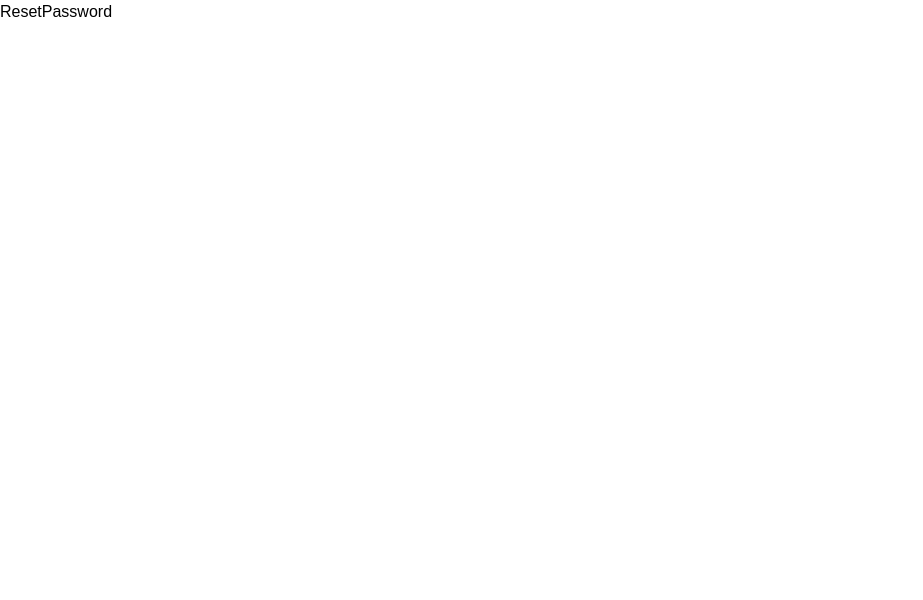
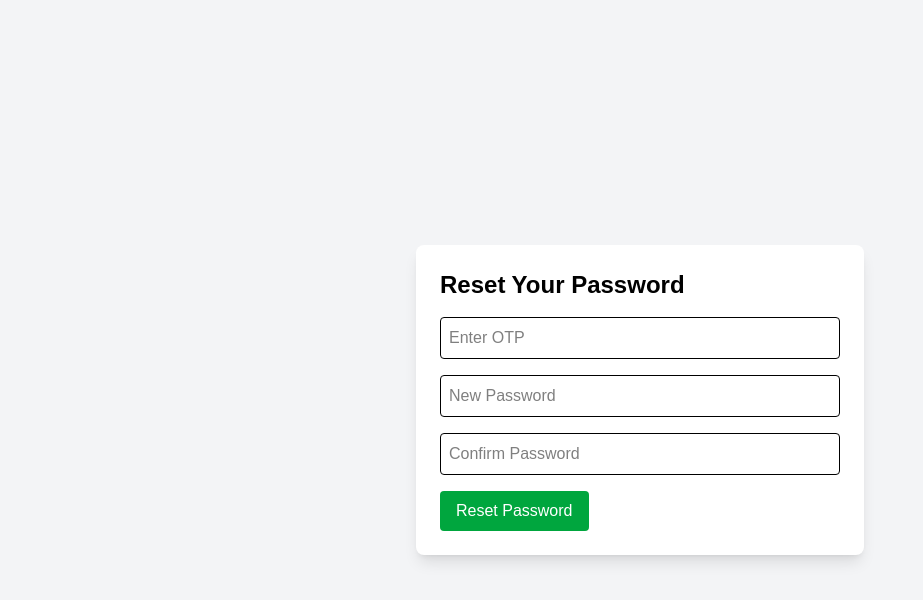
Before and after one commit to Azeebcoder/CollegeManagementFrontend, a React (Vite) app: page /reset-password in a window 1280 px wide. Shown: the top 600 px of the page, without its empty margins (0-923 px from the left). Built offline with nearby package versions, Linux system fonts and the light colour scheme.

Commit message:
added reset password page

```diff
--- a/src/App.jsx
+++ b/src/App.jsx
@@ -8,6 +8,7 @@ import ResetPassword from './pages/ResetPassword.jsx'
 import VerifyOtp from './pages/VerifyOtp.jsx';
 import { ToastContainer } from 'react-toastify';
 import UserDetails from './pages/UserDetails.jsx';
+import ForgetPassword from './pages/ForgetPassword.jsx';
 
 const App = () => {
   return (
@@ -17,6 +18,7 @@ const App = () => {
         <Route path="/login" element={<Login/>} />
         <Route path="/register" element={<SignUp/>} />
         <Route path="/verify-otp" element={<VerifyOtp/>} />
+        <Route path="/forget-password" element={<ForgetPassword/>} />
         <Route path="/reset-password" element={<ResetPassword/>} />
         <Route path="/user/:id" element={<UserDetails/>} />
       </Routes>
--- /dev/null
+++ b/src/pages/ForgetPassword.jsx
@@ -0,0 +1,53 @@
+import React, { useState } from 'react';
+import axios from 'axios';
+import { toast } from 'react-toastify';
+import { useNavigate } from 'react-router-dom';
+
+const backendUrl = import.meta.env.VITE_BACKEND_URL;
+
+const ForgetPassword = () => {
+  const [email, setEmail] = useState('');
+  const navigate = useNavigate();
+  const [loading, setLoading] = useState(false);
+
+  const handleSendOtp = async (e) => {
+    e.preventDefault();
+    if (!email) return toast.error("Please enter your email");
+
+    try {
+      const res = await axios.post(`${backendUrl}/api/auth/reset-otp-send`, { email });
+      if (res.data.success) {
+        toast.success("OTP sent to your email");
+        localStorage.setItem("reset-email", email);
+        navigate("/reset-password");
+      } else {
+        toast.error(res.data.message);
+      }
+    } catch (error) {
+      toast.error("Something went wrong");
+    }
+  };
+
+  return (
+    <div className="min-h-screen flex justify-center items-center bg-gray-100">
+      <div className="bg-white p-6 rounded-lg shadow-lg max-w-md w-full">
+        <h2 className="text-2xl font-bold mb-4">Forgot Password</h2>
+        <form onSubmit={handleSendOtp} className="space-y-4">
+          <input
+            type="email"
+            placeholder="Enter your email"
+            className="w-full p-2 border rounded"
+            value={email}
+            onChange={(e) => setEmail(e.target.value)}
+            required
+          />
+          <button type="submit" className="bg-blue-600 text-white px-4 py-2 rounded hover:bg-blue-700">
+            Send OTP
+          </button>
+        </form>
+      </div>
+    </div>
+  );
+};
+
+export default ForgetPassword;
--- a/src/pages/Login.jsx
+++ b/src/pages/Login.jsx
@@ -1,23 +1,21 @@
 import React, { useEffect, useState } from 'react';
 import axios from 'axios';
 import { Link, useNavigate } from 'react-router-dom';
-
 import { toast } from 'react-toastify';
 
 const backendUrl = import.meta.env.VITE_BACKEND_URL;
 
 const Login = () => {
-
-  const [email,setEmail] = useState('');
-  const [password,setPassword] = useState('');
+  const [email, setEmail] = useState('');
+  const [password, setPassword] = useState('');
   const [showPassword, setShowPassword] = useState(false);
+  const [loading, setLoading] = useState(false); // 👈 Loading state
   const navigate = useNavigate();
-
 
   useEffect(() => {
     const checkAuth = async () => {
       try {
-        const response = await axios.get(`${backendUrl}/api/auth/is-authentacited`,{
+        const response = await axios.get(`${backendUrl}/api/auth/is-authentacited`, {
           withCredentials: true,
         });
         if (response.data.success) {
@@ -27,45 +25,43 @@ const Login = () => {
         console.error('Error checking authentication:', error);
       }
     };
-
     checkAuth();
-  }
-  , [navigate]);
+  }, [navigate]);
 
   const handleLogin = async (e) => {
     e.preventDefault();
-
+    setLoading(true); // 👈 Set loading true on submit
     try {
-      const response = await axios.post(`${backendUrl}/api/auth/login`,{
+      const response = await axios.post(`${backendUrl}/api/auth/login`, {
         email,
         password,
-      },{
+      }, {
         withCredentials: true,
-      })
+      });
+
       const { data } = response;
       if (!data.success) {
-        toast.error(data.message)
+        toast.error(data.message);
+        setLoading(false); // 👈 Stop loading on error
         return;
       }
-      toast.success("Login Successfull ! ")
+
+      toast.success("Login Successful!");
       navigate("/");
+    } catch (err) {
+      console.error(err);
+      toast.error('An error occurred during login.');
+    } finally {
+      setLoading(false); // 👈 Always stop loading
+    }
+  };
 
-
-    }
-    catch (err) {
-      console.error(err);
-      toast.success('An error occurred during login.');
-    }
-
-
-
-  }
   return (
     <div className="min-h-screen bg-gray-100 flex items-center justify-center px-4">
       <div className="max-w-md w-full bg-white p-8 rounded-2xl shadow-lg">
         <h2 className="text-2xl font-bold text-center mb-6 text-gray-800">Welcome Back</h2>
 
-        <form className="space-y-5" onSubmit={(e)=>{handleLogin(e)}}>
+        <form className="space-y-5" onSubmit={handleLogin}>
           <div>
             <label className="block mb-1 text-sm font-medium text-gray-700">Email</label>
             <input
@@ -73,8 +69,9 @@ const Login = () => {
               className="w-full px-4 py-2 border rounded-lg focus:outline-none focus:ring-2 focus:ring-blue-400"
               placeholder="you@example.com"
               value={email}
-              onChange={(e)=>{setEmail(e.target.value)}}
+              onChange={(e) => setEmail(e.target.value)}
               required
+              disabled={loading} // 👈 Disable input when loading
             />
           </div>
 
@@ -87,23 +84,32 @@ const Login = () => {
               placeholder="••••••••"
               required
               value={password}
-              onChange={(e)=>{setPassword(e.target.value)}}
+              onChange={(e) => setPassword(e.target.value)}
+              disabled={loading} // 👈 Disable input when loading
             />
           </div>
 
           <div className="flex items-center justify-between text-sm">
             <label className="flex items-center gap-2">
-              <input type="checkbox" className="form-checkbox" onChange={(e)=>setShowPassword(!showPassword)} />
+              <input
+                type="checkbox"
+                className="form-checkbox"
+                onChange={() => setShowPassword(!showPassword)}
+                disabled={loading}
+              />
               Show Password
             </label>
-            <a href="#" className="text-blue-500 hover:underline">Forgot Password?</a>
+            <Link to={'/forget-password'} className="text-blue-500 hover:underline">Forgot Password?</Link>
           </div>
 
           <button
             type="submit"
-            className="w-full bg-blue-600 text-white py-2 px-4 rounded-lg hover:bg-blue-700 transition duration-300"
+            disabled={loading}
+            className={`w-full py-2 px-4 rounded-lg transition duration-300 ${
+              loading ? 'bg-gray-400 cursor-not-allowed' : 'bg-blue-600 hover:bg-blue-700 text-white'
+            }`}
           >
-            Log In
+            {loading ? 'Logging in...' : 'Log In'}
           </button>
         </form>
 
--- a/src/pages/ResetPassword.jsx
+++ b/src/pages/ResetPassword.jsx
@@ -1,9 +1,78 @@
-import React from 'react'
+import React, { useState } from 'react';
+import axios from 'axios';
+import { toast } from 'react-toastify';
+import { useNavigate } from 'react-router-dom';
+
+const backendUrl = import.meta.env.VITE_BACKEND_URL;
 
 const ResetPassword = () => {
+  const [otp, setOtp] = useState('');
+  const [password, setPassword] = useState('');
+  const [confirmPassword, setConfirmPassword] = useState('');
+  const navigate = useNavigate();
+
+  const handleReset = async (e) => {
+    e.preventDefault();
+
+    const email = localStorage.getItem("reset-email");
+    if (!email) return toast.error("Email not found. Please retry forget password.");
+
+    try {
+      const res = await axios.post(`${backendUrl}/api/auth/verify-reset-otp`, {
+        email,
+        otp,
+        password,
+        confirmPassword
+      });
+
+      if (res.data.success) {
+        toast.success("Password reset successfully");
+        localStorage.removeItem("reset-email");
+        navigate("/login");
+      } else {
+        toast.error(res.data.message);
+      }
+    } catch (error) {
+      toast.error("Failed to reset password");
+    }
+  };
+
   return (
-    <div>ResetPassword</div>
-  )
-}
+    <div className="min-h-screen flex justify-center items-center bg-gray-100">
+      <div className="bg-white p-6 rounded-lg shadow-lg max-w-md w-full">
+        <h2 className="text-2xl font-bold mb-4">Reset Your Password</h2>
+        <form onSubmit={handleReset} className="space-y-4">
+          <input
+            type="text"
+            placeholder="Enter OTP"
+            className="w-full p-2 border rounded"
+            value={otp}
+            onChange={(e) => setOtp(e.target.value)}
+            required
+          />
+          <input
+            type="password"
+            placeholder="New Password"
+            className="w-full p-2 border rounded"
+            value={password}
+            onChange={(e) => setPassword(e.target.value)}
+            required
+          />
+          <input
+            type="password"
+            placeholder="Confirm Password"
+            className="w-full p-2 border rounded"
+            value={confirmPassword}
+            onChange={(e) => setConfirmPassword(e.target.value)}
+            required
+          />
+          <button type="submit" className="bg-green-600 text-white px-4 py-2 rounded hover:bg-green-700">
+            Reset Password
+          </button>
+        </form>
+      </div>
+    </div>
+  );
+};
 
-export default ResetPassword
+export default ResetPassword;
--- a/src/pages/SignUp.jsx
+++ b/src/pages/SignUp.jsx
@@ -14,6 +14,7 @@ const SignUp = () => {
   const [semester, setSemester] = useState("");
   const [city, setCity] = useState("");
   const [college, setCollege] = useState("");
+  const [isLoading, setIsLoading] = useState(false);
 
   const navigate = useNavigate();
 
@@ -39,6 +40,7 @@ const SignUp = () => {
 
   const handleSignUp = async (e) => {
     e.preventDefault();
+    setIsLoading(true);
     axios.defaults.withCredentials = true;
 
     try {
@@ -59,11 +61,13 @@ const SignUp = () => {
 
       if (!response.data.success) {
         toast.error(response.data.message)
+        setIsLoading(false);
         return;
       }
       navigate("/verify-otp");
     } catch (err) {
       console.error(err);
+      setIsLoading(false);
       toast.error("An error occurred during signup.")
     }
   };
@@ -105,6 +109,7 @@ const SignUp = () => {
                 value={rollNo}
                 onChange={setRollNo}
                 type="number"
+                placeholder="123456789"
               />
               <Input label="Course" value={course} onChange={setCourse} />
               <div>
@@ -132,7 +137,9 @@ const SignUp = () => {
                 type="submit"
                 className="w-full bg-cyan-600 hover:bg-cyan-700 text-white py-3 rounded-lg transition"
               >
-                Create Account
+                {isLoading ? ("loading...") : (
+                  "Sign Up"
+                )}
               </button>
             </div>
 
```
